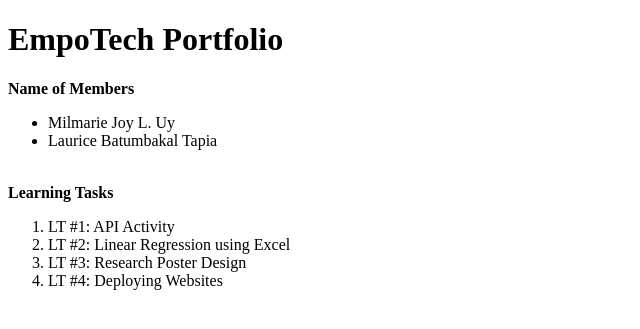
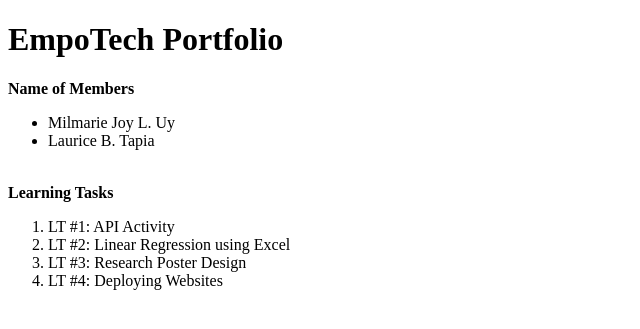
Before and after one commit to mlmri/portfolio, a Flask app: page / in a window 1280 px wide. Shown: the top 329 px of the page, without its empty margins (0-640 px from the left). Run offline with Flask 3, Linux system fonts and the light colour scheme.

```diff
--- a/templates/index.html
+++ b/templates/index.html
@@ -9,7 +9,7 @@
 <div><strong>Name of Members</strong></div>
 <ul>
 <li>Milmarie Joy L. Uy</li>
-<li>Laurice Batumbakal Tapia</li>
+<li>Laurice B. Tapia</li>
 
 </ul>
 
```
